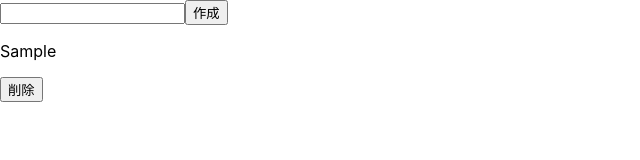
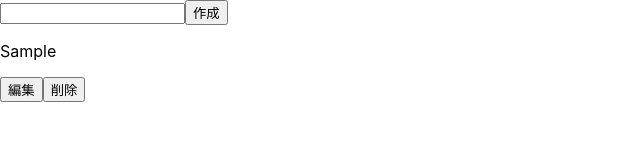
Before and after one commit to KanDai/react-todo, a React (Create React App) app: page / in a window 1280 px wide. Both pictures are taken after typing "Sample" into the empty fields and a click on the button "作成". Shown: the top 160 px of the page, without its empty margins (0-640 px from the left). Built offline with nearby package versions, Linux system fonts and the light colour scheme.

Commit message:
タスクの編集機能を追加

```diff
--- a/src/App.tsx
+++ b/src/App.tsx
@@ -17,6 +17,12 @@ function App() {
     setTasks([...tasks, task])
   }
 
+  const editTask = (index: number, text: string) => {
+    tasks[index].label = text
+
+    setTasks([...tasks])
+  }
+
   const deleteTask = (index: number) => {
     tasks.splice(index, 1)
 
@@ -30,6 +36,7 @@ function App() {
       />
       <TaskList
         list={tasks}
+        onSubmitEdit={editTask}
         clickDelete={deleteTask}
       />
     </div>
--- a/src/component/Task.tsx
+++ b/src/component/Task.tsx
@@ -1,19 +1,43 @@
+import { useState } from 'react'
+
 interface TaskType {
   index: number
   label: string
+  onSubmitEdit: Function
   clickDelete: Function
 }
 
 const Task = (props: TaskType) => {
+  const [isEditable, changeEditable] = useState<boolean>(false)
+
+  const handleSubmitEdit = (e: any) => {
+    e.preventDefault()
+    const { task } = e.target.elements
+    props.onSubmitEdit(props.index, task.value)
+    changeEditable(false)
+  }
   const handleClickDelete = (e: any) => {
     props.clickDelete(props.index)
   }
-  return (
-    <div className="Task">
-      <p>{props.label}</p>
-      <button type="button" onClick={handleClickDelete}>削除</button>
-    </div>
-  );
+
+  if (!isEditable) {
+    return (
+      <div className="Task">
+        <p>{props.label}</p>
+        <button type="button" onClick={() => changeEditable(true)}>編集</button>
+        <button type="button" onClick={handleClickDelete}>削除</button>
+      </div>
+    )
+  } else {
+    return (
+      <div className="Task">
+        <form onSubmit={handleSubmitEdit}>
+          <input type="text" name="task" defaultValue={props.label} />
+          <button type="submit">決定</button>
+        </form>
+      </div>
+    )
+  }
 }
 
 export default Task
--- a/src/component/TaskList.tsx
+++ b/src/component/TaskList.tsx
@@ -6,6 +6,10 @@ interface TaskType {
 }
 
 const TaskList = (props: any) => {
+  const onSubmitEdit = (index: number, text: string) => {
+    props.onSubmitEdit(index, text)
+  }
+
   const clickDelete = (index: number) => {
     props.clickDelete(index)
   }
@@ -24,6 +28,7 @@ const TaskList = (props: any) => {
                   <Task
                     index={index}
                     label={task.label}
+                    onSubmitEdit={onSubmitEdit}
                     clickDelete={clickDelete}
                   />
               </div>
```
